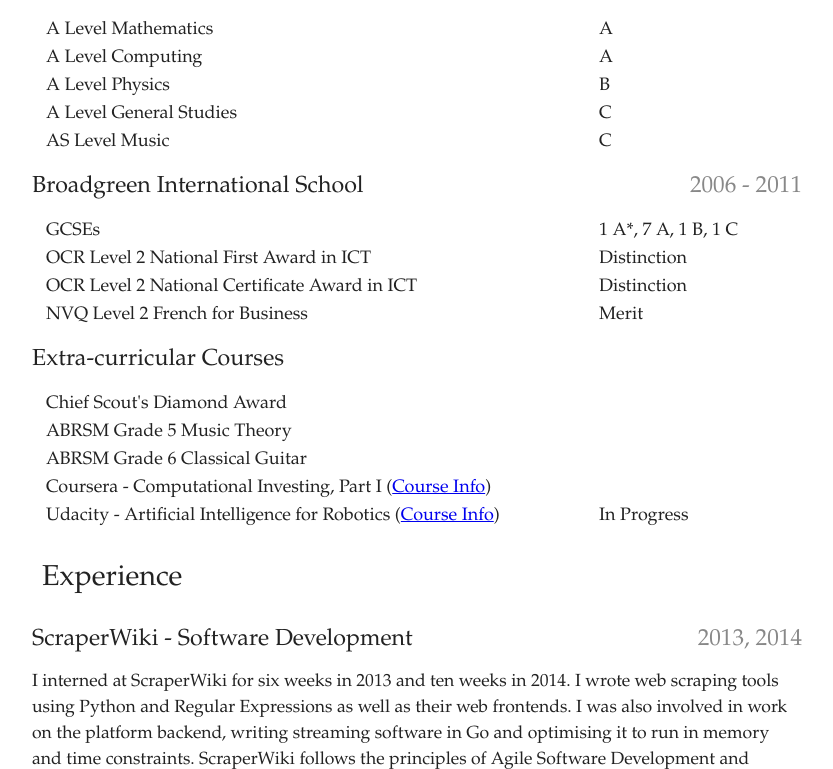
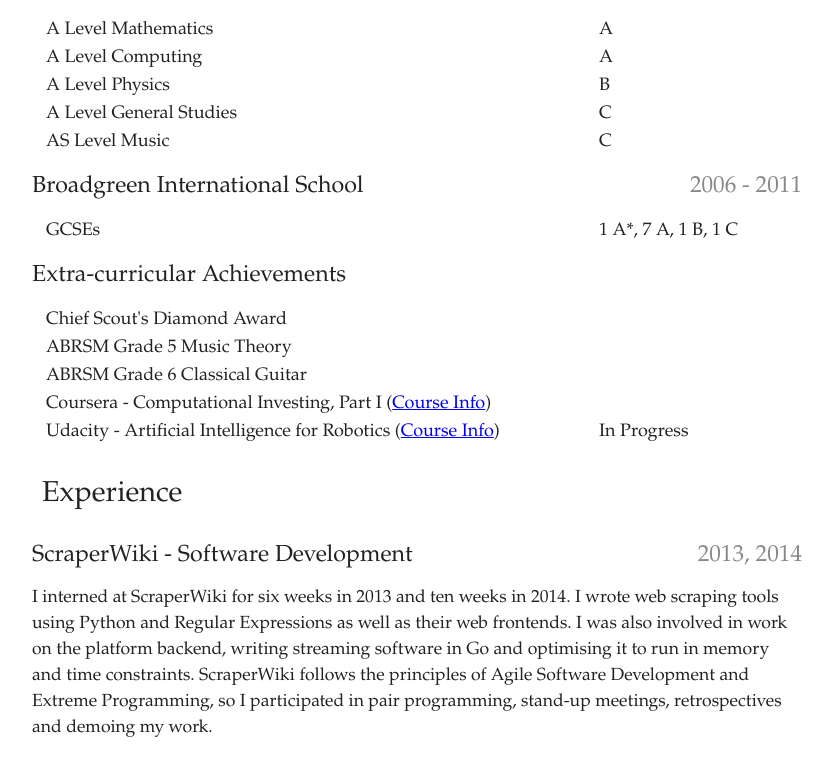
Before and after one commit to sean-duffy/blog-old, a Django app: page /cv/ in a window 1280 px wide. Shown: the part 749-1518 px from the top of the page, without its empty margins (223-1056 px from the left). Run offline with Django 3.2, Linux system fonts and the light colour scheme; some web fonts are replaced.

Commit message:
Trim out secondary school stuff and fix extra curricular - cv

```diff
--- a/blog/templates/main/cv.html
+++ b/blog/templates/main/cv.html
@@ -87,28 +87,16 @@
 
 			<h3>Broadgreen International School <span>2006 - 2011</span></h3>
 			<table>
-                <tr>
-                    <th>GCSEs</th>
-                    <td>1 A*, 7 A, 1 B, 1 C</td>
-                </tr>
-				<tr>
-					<th>OCR Level 2 National First Award in ICT</th>
-					<td>Distinction</td>
-				</tr>
-				<tr>
-					<th>OCR Level 2 National Certificate Award in ICT</th>
-					<td>Distinction</td>
-				</tr>
-				<tr>
-					<th>NVQ Level 2 French for Business</th>
-					<td>Merit</td>
-				</tr>
+        <tr>
+          <th>GCSEs</th>
+          <td>1 A*, 7 A, 1 B, 1 C</td>
+        </tr>
 			</table>
 
-			<h3>Extra-curricular Courses</h3>
+			<h3>Extra-curricular Achievements</h3>
 			<table>
         <tr>
-            <th>Chief Scout's Diamond Award</th>
+          <th>Chief Scout's Diamond Award</th>
         </tr>
 				<tr>
 					<th>ABRSM Grade 5 Music Theory</th>
```
